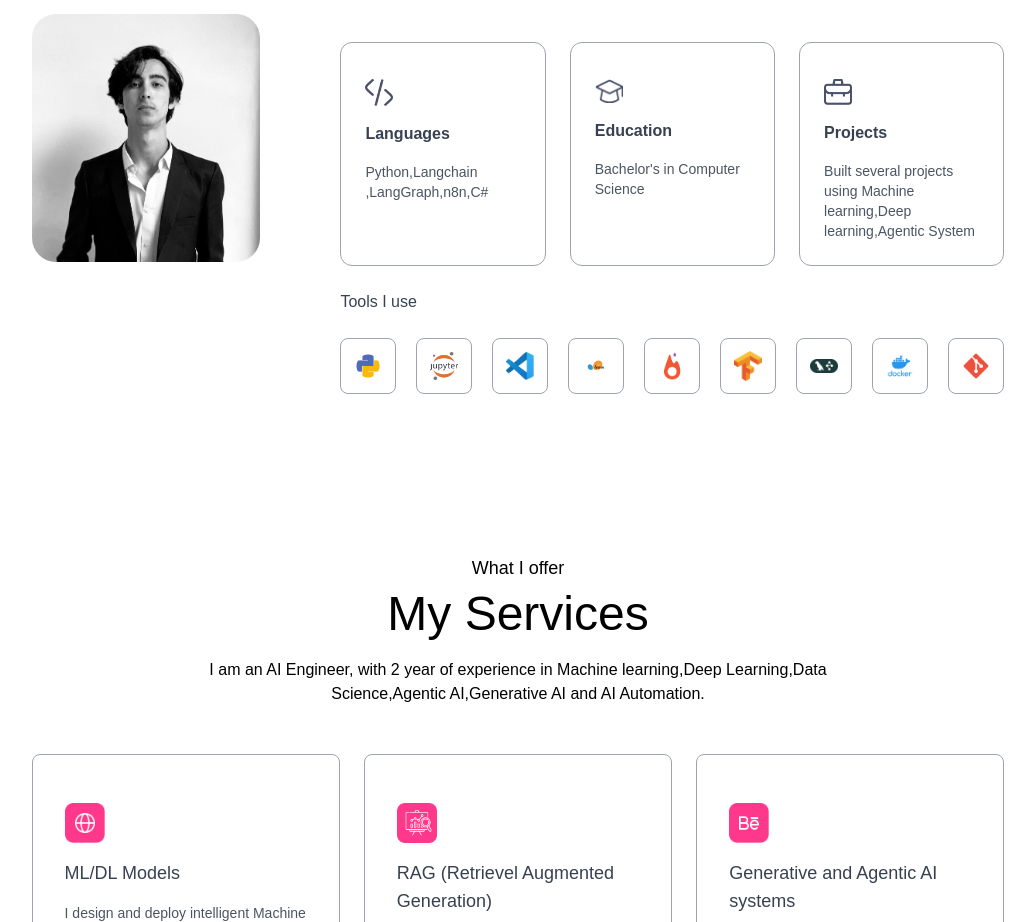
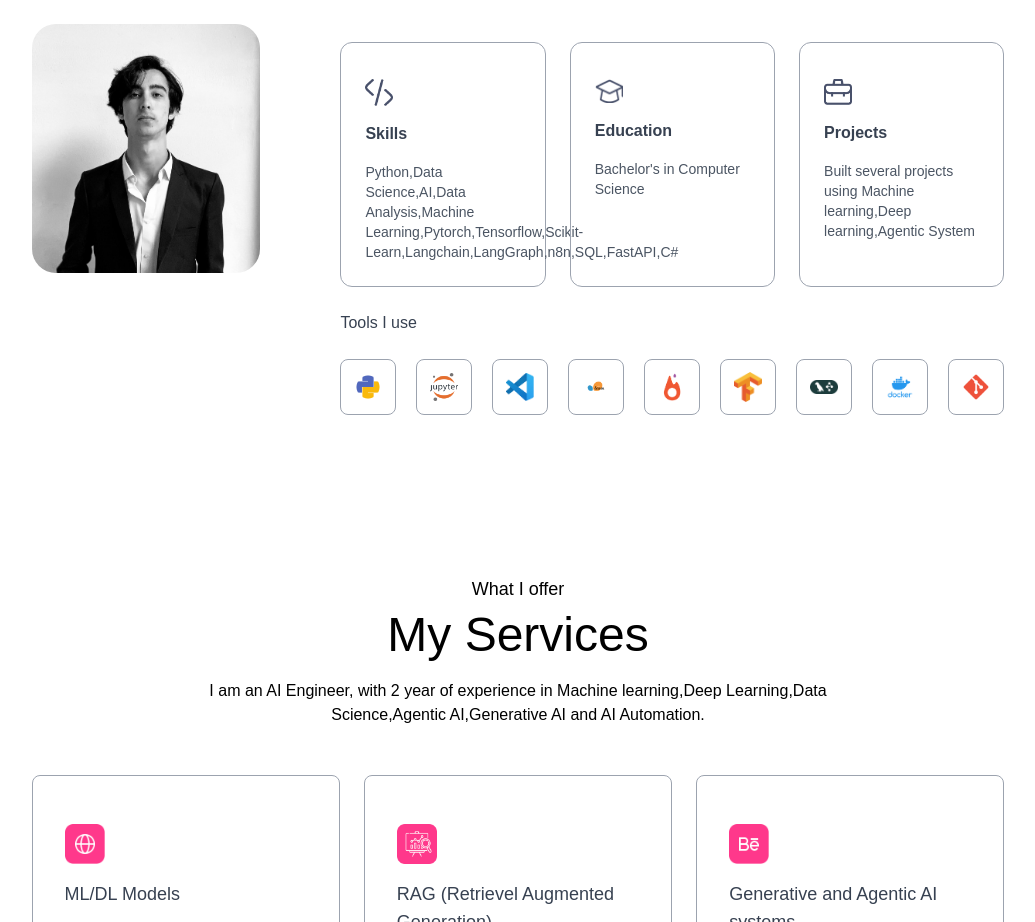
Before and after one commit to saadhussain01/personal-portfolio, a Next.js app: page / in a window 1280 px wide. Shown: the part 1122-2044 px from the top of the page, without its empty margins (122-1157 px from the left). Built offline with nearby package versions, Linux system fonts and the light colour scheme; a web font is replaced by a local one.

Commit message:
skills updated

```diff
--- a/assets/assets.js
+++ b/assets/assets.js
@@ -147,8 +147,8 @@ export const infoList = [
   {
     icon: assets.code_icon,
     iconDark: assets.code_icon_dark,
-    title: "Languages",
-    description: "Python,Langchain ,LangGraph,n8n,C#"
+    title: "Skills",
+    description: "Python,Data Science,AI,Data Analysis,Machine Learning,Pytorch,Tensorflow,Scikit-Learn,Langchain,LangGraph,n8n,SQL,FastAPI,C#"
   },
   {
     icon: assets.edu_icon,
```
